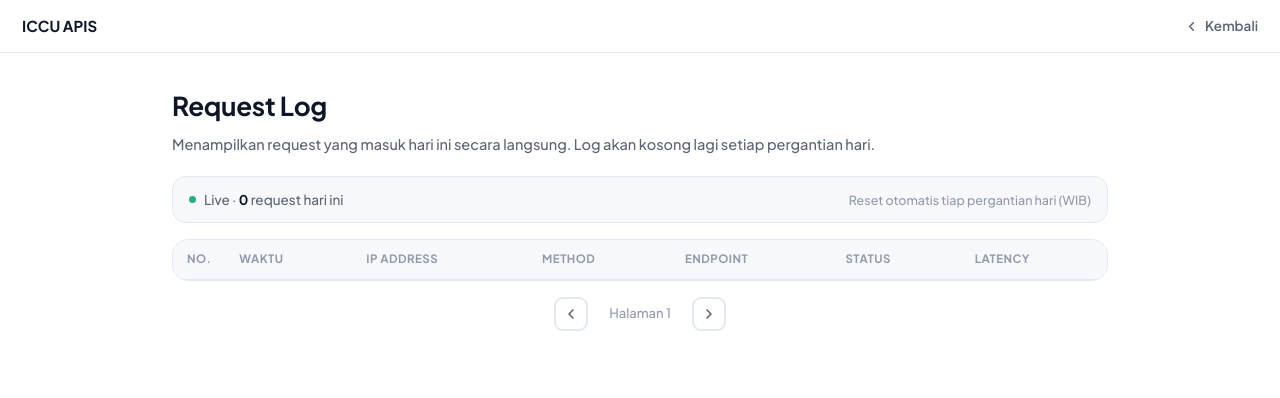
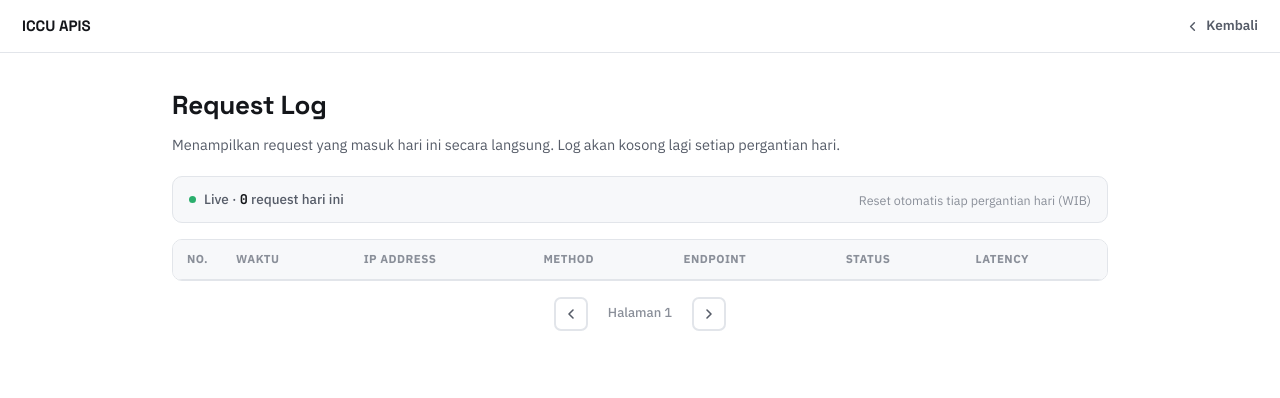
Before and after one commit to iccu2nd/iccuapis, a website: page public/logs.html in a window 1280 px wide. Drawn offline with Linux system fonts and the light colour scheme; no server answers.

Commit message:
Update via rezora bot (2026-07-10T22:37:51.715Z)

```diff
--- a/public/logs.html
+++ b/public/logs.html
@@ -7,30 +7,30 @@
 <link rel="icon" href="data:," />
 <link rel="preconnect" href="https://fonts.googleapis.com">
 <link rel="preconnect" href="https://fonts.gstatic.com" crossorigin>
-<link href="https://fonts.googleapis.com/css2?family=Plus+Jakarta+Sans:wght@500;600;700;800&family=IBM+Plex+Mono:wght@500;600;700&display=swap" rel="stylesheet">
+<link href="https://fonts.googleapis.com/css2?family=Space+Grotesk:wght@500;600;700&family=Sora:wght@600;700;800&family=IBM+Plex+Sans:wght@400;500;600;700&family=JetBrains+Mono:wght@400;500;600;700&display=swap" rel="stylesheet">
 <style>
 :root {
   --bg: #FFFFFF;
-  --panel: #F6F8FB;
-  --panel-raised: #EEF2F8;
-  --border: #E3E8F0;
-  --border-strong: #C7D0DE;
-  --text: #0E1526;
-  --text-dim: #5B6472;
-  --text-faint: #929AAA;
-  --accent: #2F6FED;
-  --accent-hover: #1E56D6;
-  --accent-soft: #EAF1FF;
-  --good: #16A673;
-  --good-soft: #E4F8F0;
-  --bad: #E5484D;
-  --bad-soft: #FDEAEB;
-  --display: 'Plus Jakarta Sans', sans-serif;
-  --stat: 'Plus Jakarta Sans', sans-serif;
-  --body: 'Plus Jakarta Sans', -apple-system, sans-serif;
-  --mono: 'IBM Plex Mono', ui-monospace, monospace;
-  --radius: 14px;
-  --radius-sm: 9px;
+  --panel: #F7F8FA;
+  --panel-raised: #F0F2F5;
+  --border: #E2E5EA;
+  --border-strong: #CBD1DA;
+  --text: #14161A;
+  --text-dim: #565C68;
+  --text-faint: #8A8F99;
+  --accent: #2E5CFF;
+  --accent-hover: #1E46E0;
+  --accent-soft: #EAEFFF;
+  --good: #17A860;
+  --good-soft: #E7F8EF;
+  --bad: #E0392B;
+  --bad-soft: #FDECEA;
+  --display: 'Space Grotesk', sans-serif;
+  --stat: 'JetBrains Mono', ui-monospace, monospace;
+  --body: 'IBM Plex Sans', -apple-system, sans-serif;
+  --mono: 'JetBrains Mono', ui-monospace, monospace;
+  --radius: 10px;
+  --radius-sm: 7px;
 }
 
 * { box-sizing: border-box; }
@@ -149,7 +149,7 @@ button { font-family: inherit; cursor: pointer; }
 
 .table-wrap {
   border: 1px solid var(--border);
-  border-radius: 16px;
+  border-radius: var(--radius);
   overflow: hidden;
   background: #fff;
 }
```
Also changed, not shown: public/index.html (+51 -53 lines).
